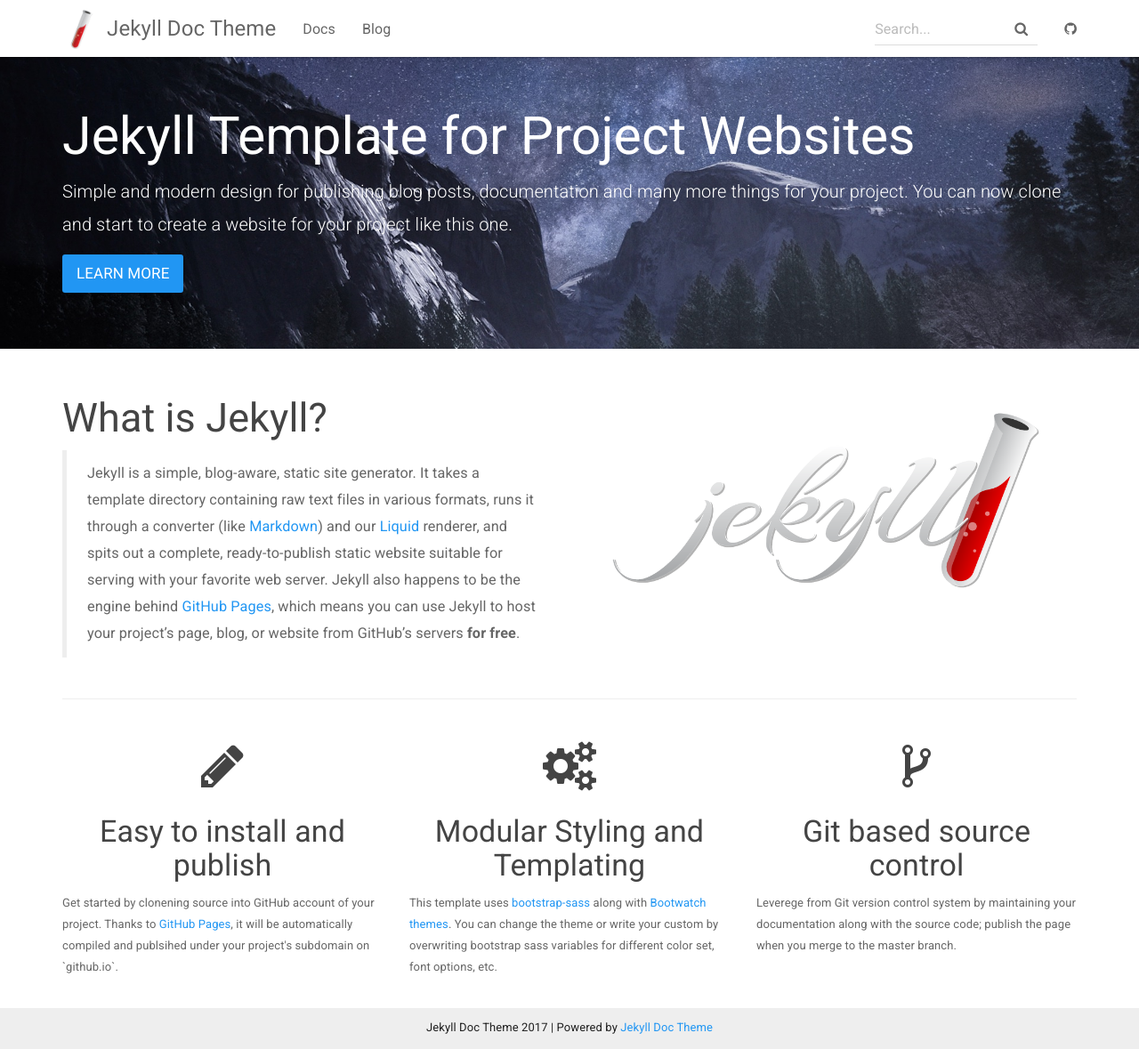
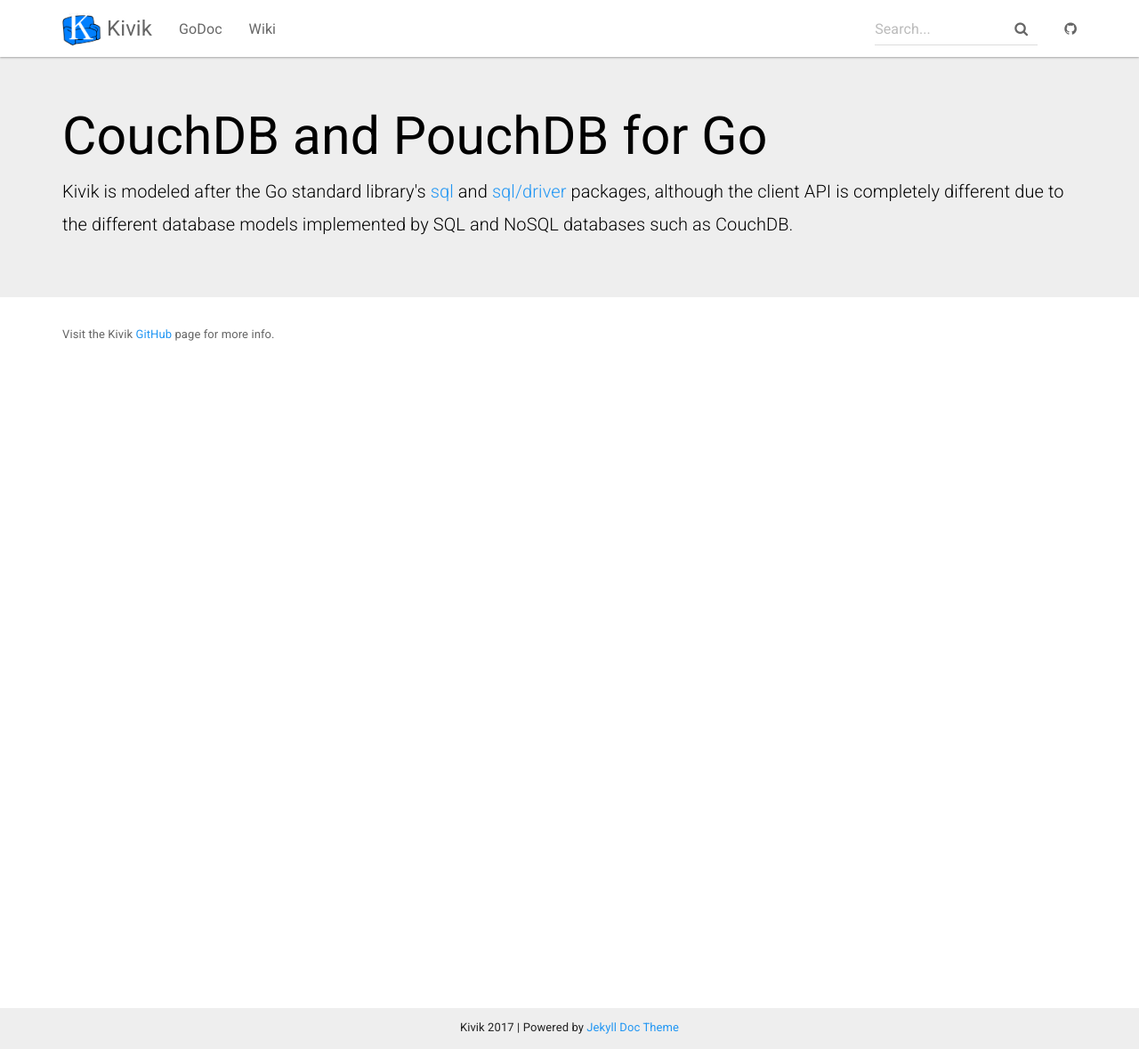
Before and after one commit to go-kivik/kivik.github.io, a Jekyll site: the page built from index.html, in a window 1280 px wide and 1179 px high. Shown: the whole window at 89% size. Built offline with Jekyll 4.4.1, drawn with Linux system fonts in a browser that asks for light colours; nearby versions of some CDN libraries.

Commit message:
Customizations

```diff
--- a/_config.yml
+++ b/_config.yml
@@ -1,14 +1,13 @@
 # Site settings
-title: Jekyll Doc Theme
-email: your-email@domain.com
+title: Kivik
+email: flimzy@flimzy.com
 description: >
-  Jekyll Template for Project Websites
-  providing documentation and blog post pages.
+  CouchDB interface for Go and GopherJS
 
-baseurl: "/jekyll-doc-theme" # the subpath of your site, e.g. /blog/
-url: https://aksakalli.github.io/jekyll-doc-theme # the base hostname & protocol for your site
-git_address: https://github.com/aksakalli/jekyll-doc-theme
-git_edit_address: https://github.com/aksakalli/jekyll-doc-theme/blob/gh-pages
+baseurl: "" # the subpath of your site, e.g. /blog/
+url: http://kivik.io # the base hostname & protocol for your site
+git_address: https://github.com/go-kivik/go-kivik.github.io
+git_edit_address: https://github.com/go-kivik/go-kivik.github.io
 
 # theme options from https://bootswatch.com/
 # comment out this to use default Bootstrap
@@ -29,7 +28,7 @@
   - .idea/
   - .gitignore
   - README.md
-timezone: Europe/Berlin
+timezone: Europe/Amsterdam
 defaults:
 - scope:
     path: _posts
--- a/_includes/topnav.html
+++ b/_includes/topnav.html
@@ -13,8 +13,12 @@
         </div>
         <div id="navbar" class="collapse navbar-collapse">
             <ul class="nav navbar-nav">
+<!--
                 <li {% if page.sectionid=='docs' %} class="active" {% endif %}><a href="{{ "/docs/home/" | prepend: site.baseurl }}">Docs</a></li>
                 <li {% if page.sectionid=='blog' %} class="active" {% endif %}><a href="{{ site.posts.first.url | prepend: site.baseurl }}">Blog</a></li>
+-->
+                <li><a href="https://godoc.org/github.com/flimzy/kivik">GoDoc</a></li>
+                <li><a href="https://github.com/flimzy/kivik/wiki">Wiki</a></li>
             </ul>
             <div class="navbar-right">
                 <form class="navbar-form navbar-left">
--- a/css/main.scss
+++ b/css/main.scss
@@ -41,12 +41,12 @@
 
 
 .header-container {
-  background-color: black;
-  background: url('../img/bg.jpg') no-repeat 50% 0;
-  color: #fff;
+  background-color: #eee;
+  // background: url('../img/bg.jpg') no-repeat 50% 0;
+  color: #000;
 
   h1 {
-    color: #fff;
+    color: #000;
   }
   // background-attachment: fixed;
   background-size: cover;
--- a/index.html
+++ b/index.html
@@ -4,10 +4,13 @@
 
 <div class="header-container jumbotron">
     <div class="container">
-        <h1>Jekyll Template for Project Websites</h1>
-        <p>Simple and modern design for publishing blog posts, documentation and many more things for your project.
-          You can now clone and start to create a website for your project like this one.</p>
-        <p><a class="btn btn-primary btn-lg" href="{{ "/docs/home/" | prepend: site.baseurl }}" role="button">Learn more</a></p>
+        <h1>CouchDB and PouchDB for Go</h1>
+        <p>Kivik is modeled after the Go standard library's
+            <a href="https://golang.org/pkg/database/sql/">sql</a> and
+            <a href="https://golang.org/pkg/database/sql/driver/">sql/driver</a>
+            packages, although the client API is completely different due to the
+            different database models implemented by SQL and NoSQL databases
+            such as CouchDB.</p>
     </div>
 </div>
 
@@ -16,7 +19,10 @@
 
     <div class="row">
         <div class="col-md-6">
-            <h2 class="header-light regular-pad">What is Jekyll?</h2>
+            <p>Visit the Kivik <a href="https://github.com/flimzy/kivik">GitHub</a>
+                page for more info.</p>
+<!--
+            <h2 class="header-light regular-pad">Under construction</h2>
             <blockquote>
               <p>Jekyll is a simple, blog-aware, static site generator. It takes a template
               directory containing raw text files in various formats, runs it through
@@ -32,8 +38,9 @@
         <div class="col-md-6 text-center">
             <img src="img/jekyll-dark.png" alt="" class="img-responsive">
         </div>
+    -->
     </div>
-
+<!--
     <hr>
 
     <div class="row">
@@ -57,6 +64,6 @@
               maintaining your documentation along with the source code; publish the page when you merge to the master branch.</p>
         </div>
     </div>
-
+-->
 
 </div>
```
Also changed, not shown: _data/docs.yml (+11 -11 lines), favicon.ico, img/logonav.png.
